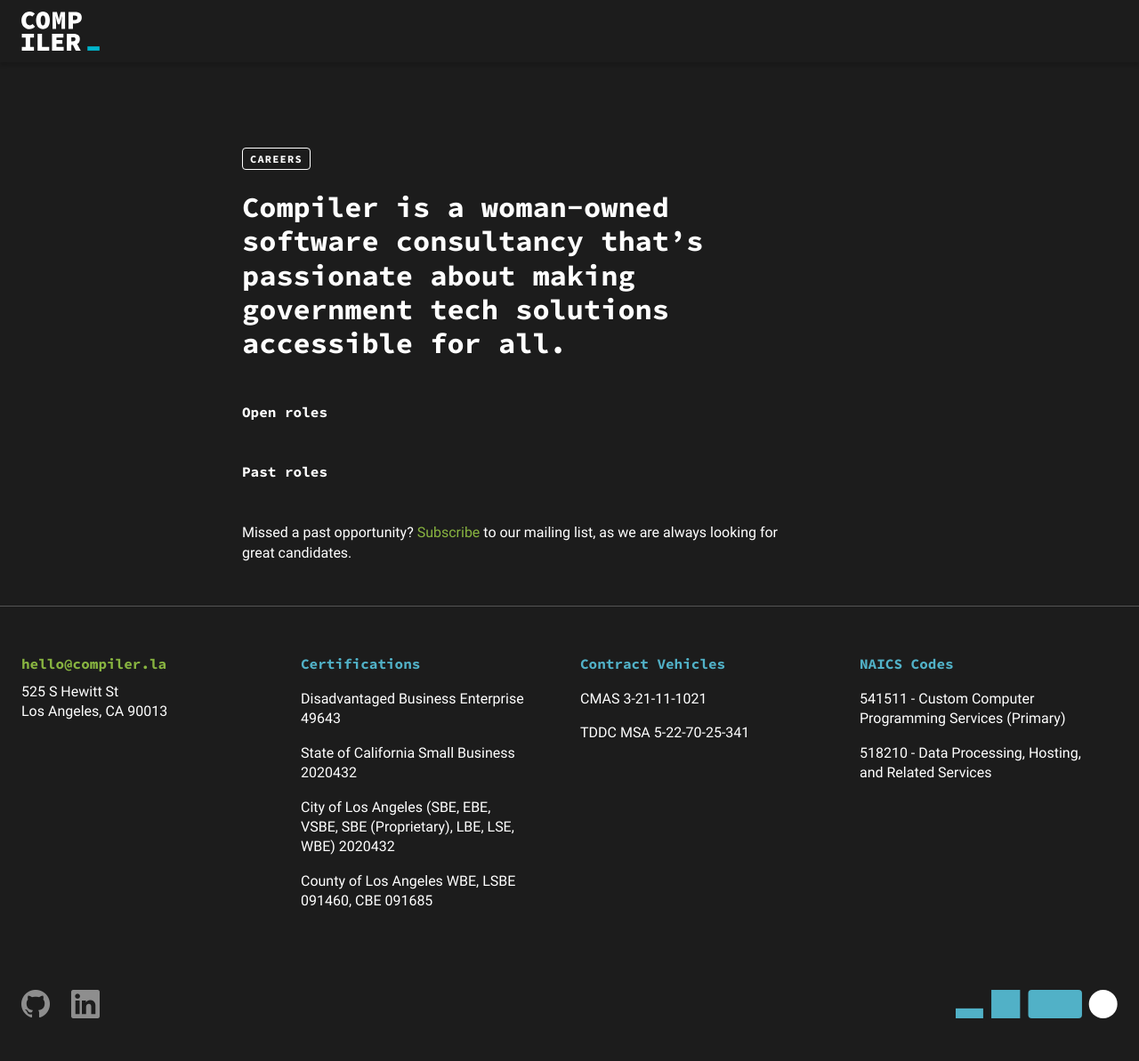
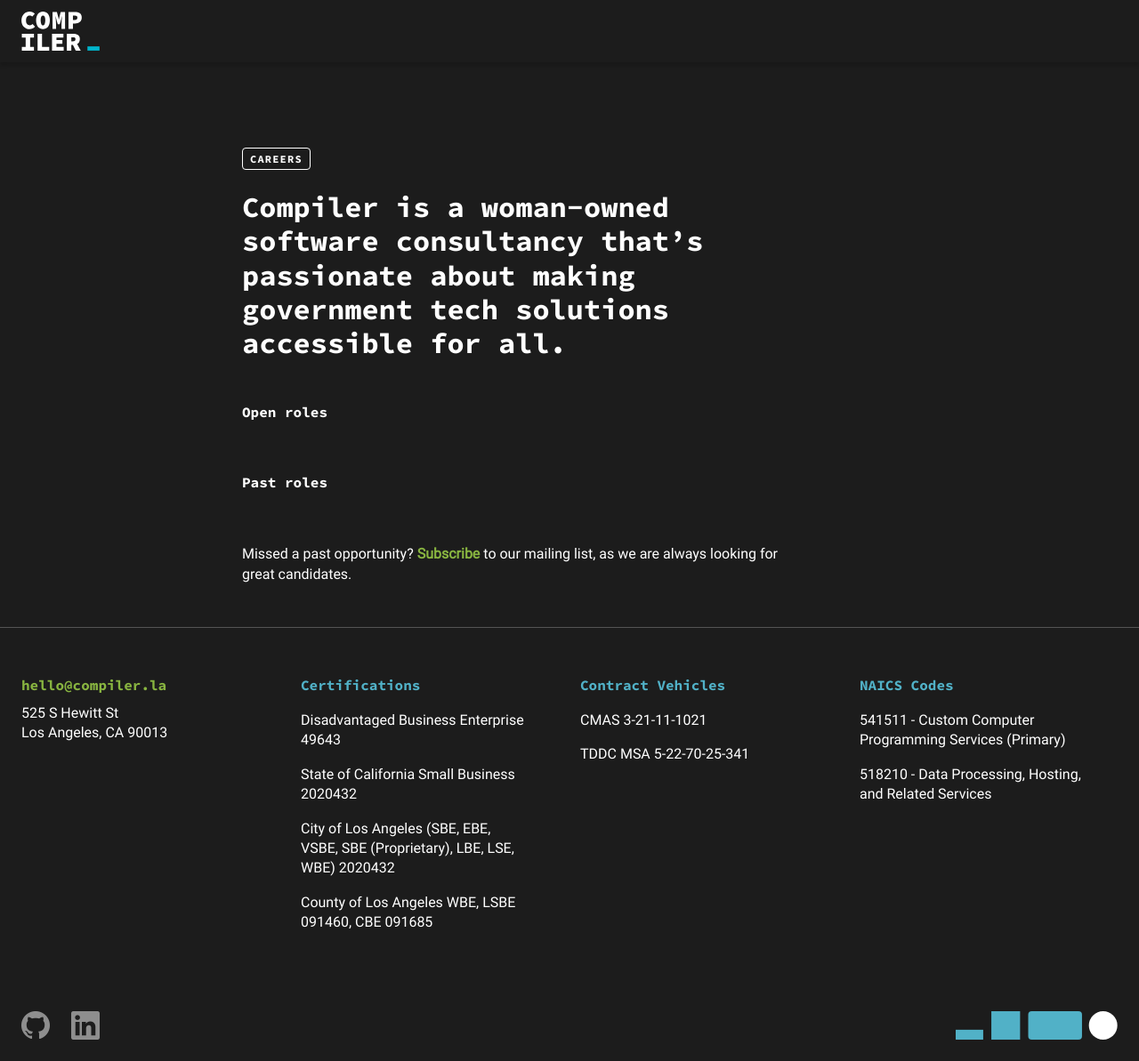
Before and after one commit to compilerla/compiler.la, a Jekyll site: the page built from jobs.html, in a window 1280 px wide. Shown: the whole page at 89% size. Built offline with Jekyll 4.4.1, drawn with Linux system fonts in a browser that asks for light colours; before the commit the page ends 1169 px from its top, so only the background shows below that.

Commit message:
fix(jobs): fix link regression on Jobs page, use gap and bootstrap spacing

```diff
--- a/jobs.html
+++ b/jobs.html
@@ -9,11 +9,11 @@
             <h1>Compiler is a woman-owned software consultancy that’s passionate about making government tech solutions
                 accessible for all.</h1>
 
-            <h2 class="mt-5 fs-6">Open roles</h2>
-            <ul id="open" class="list-unstyled text-decoration-none"></ul>
+            <h2 class="mt-5 fs-6 pb-1 mb-2">Open roles</h2>
+            <ul id="open" class="list-unstyled d-flex flex-column gap-2 text-decoration-none"></ul>
 
-            <h2 class="mt-5 fs-6">Past roles</h2>
-            <ul id="closed" class="list-unstyled"></ul>
+            <h2 class="mt-5 fs-6 pb-1 mb-2">Past roles</h2>
+            <ul id="closed" class="list-unstyled d-flex flex-column gap-2"></ul>
 
             <p class="my-5">
                 Missed a past opportunity? <a href="http://eepurl.com/h6qTKL">Subscribe</a> to our mailing list, as we
--- a/styles/base.css
+++ b/styles/base.css
@@ -51,6 +51,7 @@
     color: var(--brand-primary-green);
     text-decoration: none;
     transition: 250ms;
+    font-weight: 700;
 }
 
 a:hover:not(.btn) {
```
